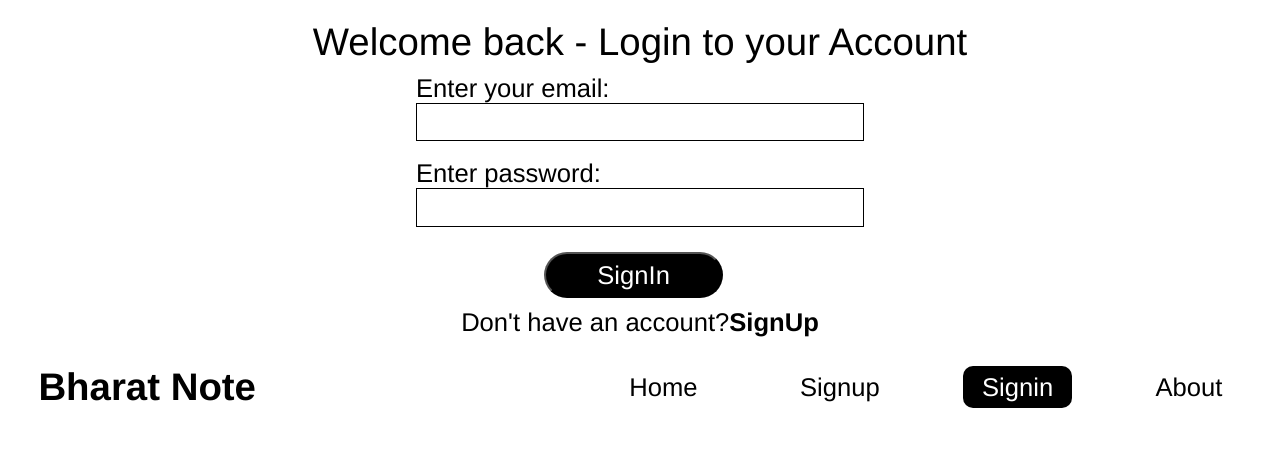
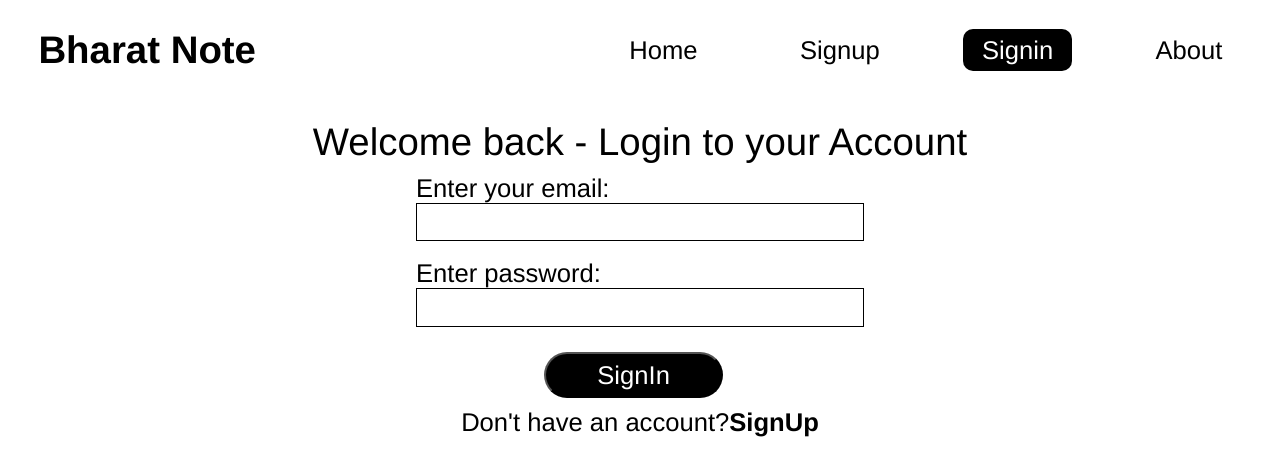
Before and after one commit to BharateshPoojary/notebook-app, a React (Vite) app: page /Signin in a window 1280 px wide. Shown: the top 476 px of the page. Built offline with nearby package versions, Linux system fonts and the light colour scheme; no server answers.

Commit message:
test done

```diff
--- a/src/App.jsx
+++ b/src/App.jsx
@@ -7,8 +7,8 @@ const App = () => {
     return (
         <div>
             <NoteState>{/*3 . NoteState is the component to which we are passing navbar and outlet as prop. Wrapping up this component so that it can access the  contexts state */}
+                <Navbar />
                 <Outlet />
-                <Navbar />
                 {/* tells react router where to render child components inside a parent route here our parent route is App  */}
             </NoteState>
         </div>
```
